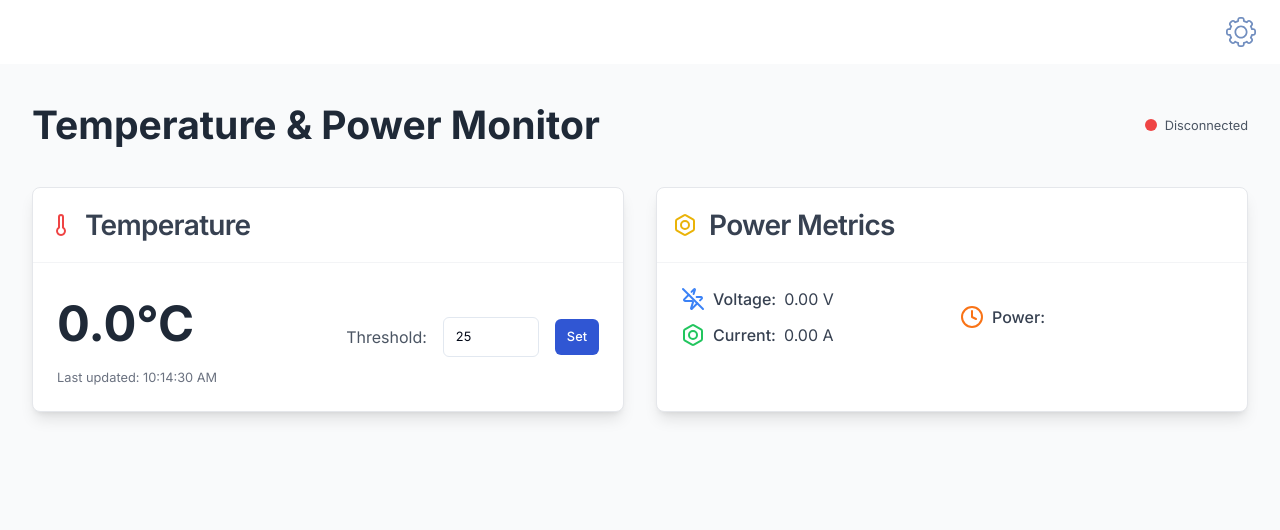
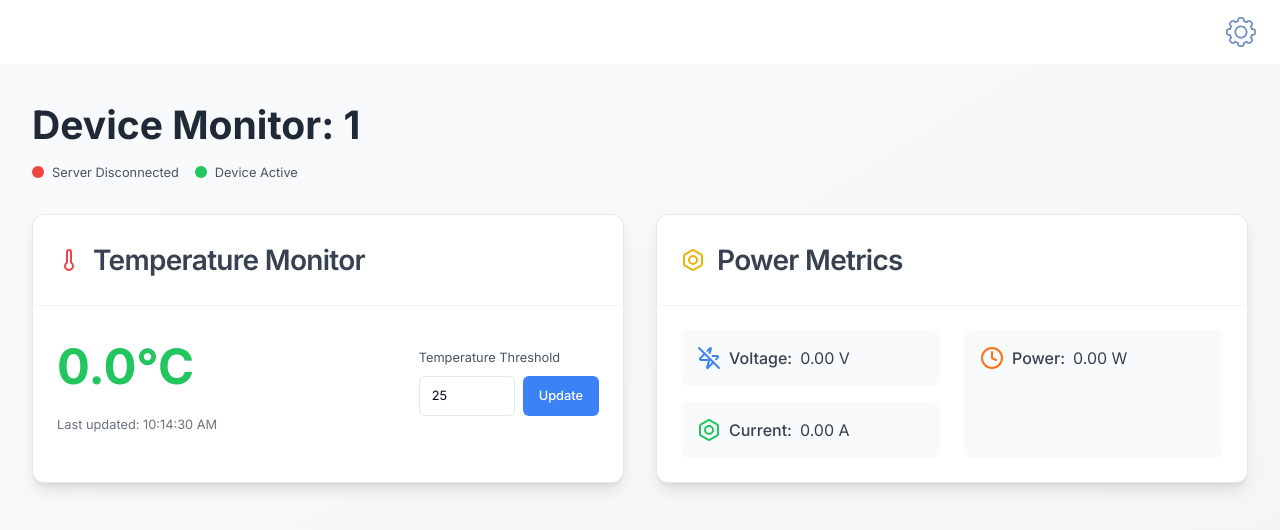
Before and after one commit to saad9122/iot, a Next.js app: page /device/1 in a window 1280 px wide. Shown: the top 530 px of the page. Built offline with nearby package versions, Linux system fonts and the light colour scheme; no server answers.

Commit message:
redesign pages to look attractive

```diff
--- a/package.json
+++ b/package.json
@@ -28,7 +28,7 @@
     "@radix-ui/react-slot": "^1.1.0",
     "@radix-ui/react-switch": "^1.1.1",
     "@radix-ui/react-toast": "^1.2.1",
-    "@reduxjs/toolkit": "^2.2.7",
+    "@reduxjs/toolkit": "^2.5.0",
     "@tailwindcss/typography": "^0.5.13",
     "@tanstack/react-table": "^8.20.1",
     "@types/bcryptjs": "^2.4.6",
@@ -46,7 +46,7 @@
     "react": "^18",
     "react-day-picker": "8.10.1",
     "react-dom": "^18",
-    "react-redux": "^9.1.2",
+    "react-redux": "^9.2.0",
     "recharts": "^2.12.7",
     "socket.io-client": "^4.8.1",
     "tailwind-merge": "^2.4.0",
--- a/src/app/(pages)/device/[id]/page.tsx
+++ b/src/app/(pages)/device/[id]/page.tsx
@@ -4,7 +4,8 @@ import { io } from 'socket.io-client';
 import { Card, CardContent, CardHeader, CardTitle } from '@/components/ui/card';
 import { Button } from '@/components/ui/button';
 import { Input } from '@/components/ui/input';
-import { Thermometer, Bolt, ZapOff, Clock, IdCardIcon } from 'lucide-react';
+import { Alert, AlertDescription } from '@/components/ui/alert';
+import { Thermometer, Bolt, ZapOff, Clock, WifiOff } from 'lucide-react';
 
 interface SensorData {
   temperature: number;
@@ -19,14 +20,14 @@ interface SensorData {
 
 export default function SensorDashboard({ params }: { params: { id: string } }) {
   const { id } = params;
-
   const decodedId = id ? decodeURIComponent(id) : '';
+  const TIMEOUT_THRESHOLD = 15000; // 15 seconds in milliseconds
 
   const [sensorData, setSensorData] = useState<SensorData>({
     temperature: 0,
     voltage: 0,
     current: 0,
-    power: 0,
+    power: { Power: 0 },
     relayState: false,
     temperatureThreshold: 25.0,
     lastUpdated: new Date(),
@@ -34,54 +35,51 @@ export default function SensorDashboard({ params }: { params: { id: string } })
 
   const [threshold, setThreshold] = useState(25.0);
   const [isConnected, setIsConnected] = useState(false);
+  const [isDeviceActive, setIsDeviceActive] = useState(true);
+
+  // Check device timeout
+  useEffect(() => {
+    const checkDeviceTimeout = () => {
+      const now = new Date().getTime();
+      const lastUpdate = new Date(sensorData.lastUpdated).getTime();
+      setIsDeviceActive(now - lastUpdate < TIMEOUT_THRESHOLD);
+    };
+
+    const interval = setInterval(checkDeviceTimeout, 1000);
+    return () => clearInterval(interval);
+  }, [sensorData.lastUpdated]);
 
   useEffect(() => {
-    console.log('sensor data use Effect');
     if (!decodedId) return;
 
-    // Initialize socket connection
     const socket = io('http://localhost:5000', {
       reconnectionDelay: 1000,
       reconnection: true,
       reconnectionAttempts: 10,
     });
 
-    // Connection event handlers
     socket.on('connect', () => {
-      console.log('Connected to socket server');
       setIsConnected(true);
-
-      // Subscribe to specific device
       socket.emit('subscribeToDevice', decodedId);
     });
 
     socket.on('disconnect', () => {
-      console.log('Disconnected from socket server');
       setIsConnected(false);
     });
 
-    // Listen for sensor data
     socket.on('sensorData', (data) => {
-      console.log(data.device_id, 'device_id');
-      console.log(decodedId, 'decodedId');
-
       if (data.device_id === decodedId) {
-        console.log('inside set data');
         setSensorData({
           ...data,
           lastUpdated: new Date(),
         });
-
-        // Update threshold state if it's different
         if (data.temperatureThreshold !== threshold) {
           setThreshold(data.temperatureThreshold);
         }
       }
     });
 
-    // Cleanup function
     return () => {
-      // Unsubscribe from device updates
       socket.emit('unsubscribeFromDevice', decodedId);
       socket.disconnect();
     };
@@ -94,95 +92,125 @@ export default function SensorDashboard({ params }: { params: { id: string } })
       const response = await fetch(`/api/sensors/${id}`, {
         method: 'POST',
         headers: { 'Content-Type': 'application/json' },
-        body: JSON.stringify({
-          temperatureThreshold: threshold,
-        }),
+        body: JSON.stringify({ temperatureThreshold: threshold }),
       });
 
-      if (!response.ok) {
-        throw new Error('Failed to update threshold');
-      }
+      if (!response.ok) throw new Error('Failed to update threshold');
     } catch (error) {
       console.error('Failed to update threshold:', error);
-      // You might want to add error handling UI here
     }
   };
 
+  const getTemperatureColor = (temp: number) => {
+    if (temp >= threshold) return 'text-red-500';
+    if (temp >= threshold - 5) return 'text-orange-500';
+    return 'text-green-500';
+  };
+
   return (
-    <div className="p-8 space-y-8 bg-gray-50 min-h-screen">
-      <div className="flex justify-between items-center">
-        <h1 className="text-3xl md:text-4xl font-bold text-gray-800">Temperature & Power Monitor</h1>
+    <div className="p-8 space-y-8 bg-gradient-to-br from-gray-50 to-gray-100 min-h-screen">
+      <div className="max-w-7xl mx-auto">
+        <div className="flex flex-col md:flex-row justify-between items-start md:items-center gap-4 mb-8">
+          <div>
+            <h1 className="text-3xl md:text-4xl font-bold text-gray-800 mb-2">Device Monitor: {decodedId}</h1>
+            <div className="flex items-center gap-4">
               <div className="flex items-center gap-2">
                 <div className={`h-3 w-3 rounded-full ${isConnected ? 'bg-green-500' : 'bg-red-500'}`} />
-          <span className="text-sm text-gray-600">{isConnected ? 'Connected' : 'Disconnected'}</span>
+                <span className="text-sm text-gray-600">
+                  {isConnected ? 'Server Connected' : 'Server Disconnected'}
+                </span>
+              </div>
+              <div className="flex items-center gap-2">
+                <div className={`h-3 w-3 rounded-full ${isDeviceActive ? 'bg-green-500' : 'bg-yellow-500'}`} />
+                <span className="text-sm text-gray-600">{isDeviceActive ? 'Device Active' : 'Device Timeout'}</span>
+              </div>
+            </div>
           </div>
         </div>
 
+        {!isDeviceActive && (
+          <Alert className="mb-6 border-yellow-200 bg-yellow-50">
+            <WifiOff className="h-4 w-4 text-yellow-600" />
+            <AlertDescription className="text-yellow-700">
+              Device hasn't reported data in the last 15 seconds. Please check the connection.
+            </AlertDescription>
+          </Alert>
+        )}
+
         <div className="grid grid-cols-1 lg:grid-cols-2 gap-8">
-        {/* Temperature Card */}
-        <Card className="shadow-lg border border-gray-200 rounded-lg bg-white">
-          <CardHeader className="p-4 border-b border-gray-100">
-            <CardTitle className="flex items-center text-xl md:text-2xl font-semibold text-gray-700">
-              <Thermometer className="mr-3 text-red-500" /> Temperature
+          <Card className="shadow-lg border border-gray-200 rounded-xl bg-white transition-all duration-300 hover:shadow-xl">
+            <CardHeader className="p-6 border-b border-gray-100">
+              <CardTitle className="flex items-center text-2xl font-semibold text-gray-700">
+                <Thermometer className="mr-3 text-red-500" /> Temperature Monitor
               </CardTitle>
             </CardHeader>
             <CardContent className="p-6">
-            <div className="flex flex-col items-center md:flex-row md:justify-between space-y-6 md:space-y-0">
+              <div className="flex flex-col md:flex-row justify-between items-center gap-6">
                 <div className="text-center md:text-left">
-                <span className="text-4xl md:text-5xl font-bold text-gray-800">
+                  <span className={`text-5xl md:text-6xl font-bold ${getTemperatureColor(sensorData.temperature)}`}>
                     {sensorData.temperature.toFixed(1)}°C
                   </span>
-                <p className="text-sm text-gray-500 mt-2">
+                  <p className="text-sm text-gray-500 mt-3">
                     Last updated: {new Date(sensorData.lastUpdated).toLocaleTimeString()}
                   </p>
                 </div>
-              <div className="flex items-center space-x-4">
-                <span className="text-gray-600 text-sm md:text-base">Threshold:</span>
+                <div className="flex items-center gap-4">
+                  <div className="flex flex-col gap-2">
+                    <span className="text-gray-600 text-sm">Temperature Threshold</span>
+                    <div className="flex items-center gap-2">
                       <Input
                         type="number"
                         value={threshold}
                         onChange={(e) => setThreshold(parseFloat(e.target.value))}
-                  className="w-20 md:w-24"
+                        className="w-24"
                         step="0.1"
                       />
-                <Button onClick={handleThresholdChange} size="sm">
-                  Set
+                      <Button onClick={handleThresholdChange} className="bg-blue-500 hover:bg-blue-600">
+                        Update
                       </Button>
+                    </div>
+                  </div>
                 </div>
               </div>
             </CardContent>
           </Card>
 
-        {/* Power Card */}
-        <Card className="shadow-lg border border-gray-200 rounded-lg bg-white">
-          <CardHeader className="p-4 border-b border-gray-100">
-            <CardTitle className="flex items-center text-xl md:text-2xl font-semibold text-gray-700">
+          <Card className="shadow-lg border border-gray-200 rounded-xl bg-white transition-all duration-300 hover:shadow-xl">
+            <CardHeader className="p-6 border-b border-gray-100">
+              <CardTitle className="flex items-center text-2xl font-semibold text-gray-700">
                 <Bolt className="mr-3 text-yellow-500" /> Power Metrics
               </CardTitle>
             </CardHeader>
             <CardContent className="p-6">
-            <div className="grid grid-cols-1 md:grid-cols-2 gap-4">
-              <div className="space-y-3">
+              <div className="grid grid-cols-1 md:grid-cols-2 gap-6">
+                <div className="space-y-4">
+                  <div className="p-4 bg-gray-50 rounded-lg">
                     <div className="flex items-center text-gray-700">
                       <ZapOff className="mr-2 text-blue-500" />
                       <span className="font-medium">Voltage:</span>
-                  <span className="ml-2">{sensorData.voltage.toFixed(2)} V</span>
+                      <span className="ml-2 text-lg">{sensorData.voltage.toFixed(2)} V</span>
                     </div>
+                  </div>
+                  <div className="p-4 bg-gray-50 rounded-lg">
                     <div className="flex items-center text-gray-700">
                       <Bolt className="mr-2 text-green-500" />
                       <span className="font-medium">Current:</span>
-                  <span className="ml-2">{sensorData.current.toFixed(2)} A</span>
+                      <span className="ml-2 text-lg">{sensorData.current.toFixed(2)} A</span>
                     </div>
                   </div>
+                </div>
+                <div className="p-4 bg-gray-50 rounded-lg">
                   <div className="flex items-center text-gray-700">
                     <Clock className="mr-2 text-orange-500" />
                     <span className="font-medium">Power:</span>
-                {/* <span className="ml-2">{sensorData.power.Power.toFixed(2)} W</span> */}
+                    <span className="ml-2 text-lg">{sensorData.power.Power.toFixed(2)} W</span>
+                  </div>
                 </div>
               </div>
             </CardContent>
           </Card>
         </div>
       </div>
+    </div>
   );
 }
```
Also changed, not shown: src/app/(pages)/(dashboard)/_components/DeviceCard.tsx (+24 -1 lines), src/app/(pages)/(dashboard)/page.tsx (+58 -14 lines), 1 other file (tests, documents, lock files or other folders). Lines whose indentation alone changed are shown as unchanged.
